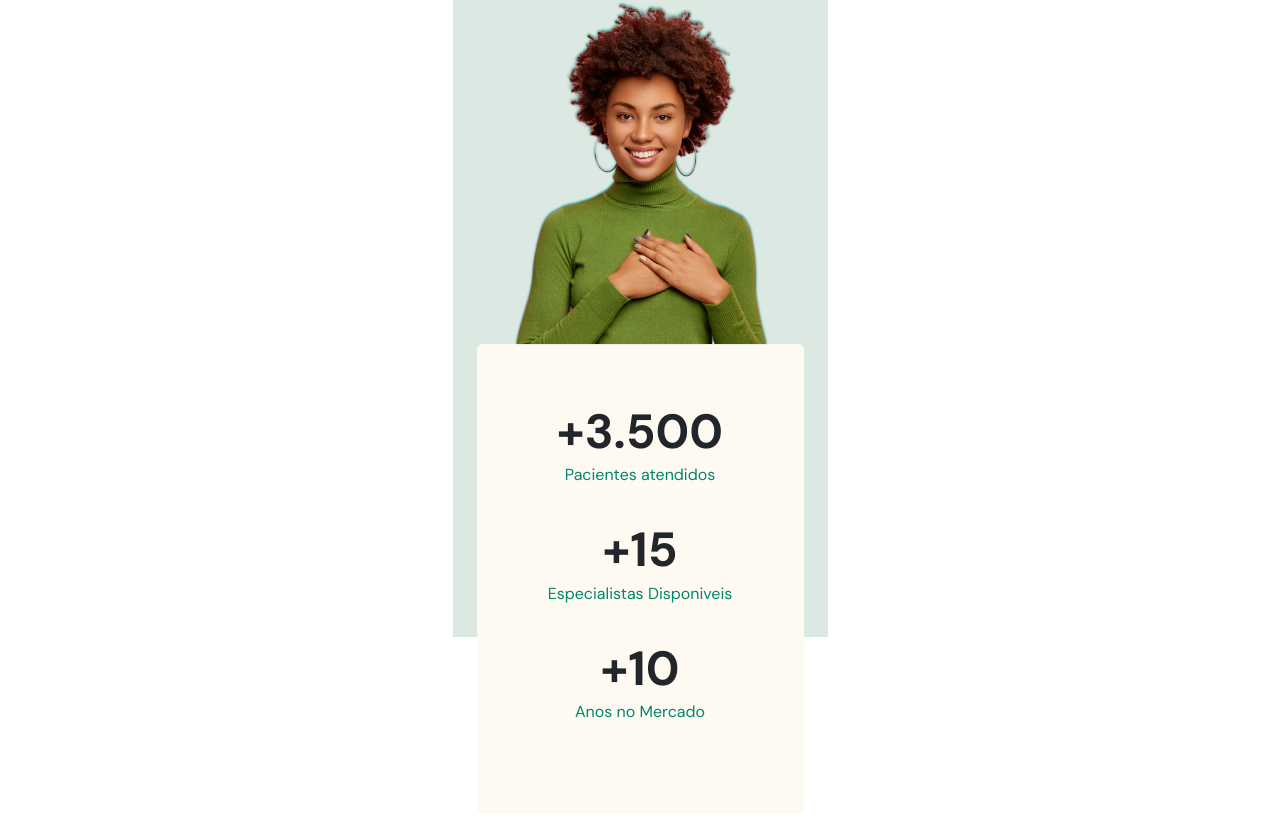
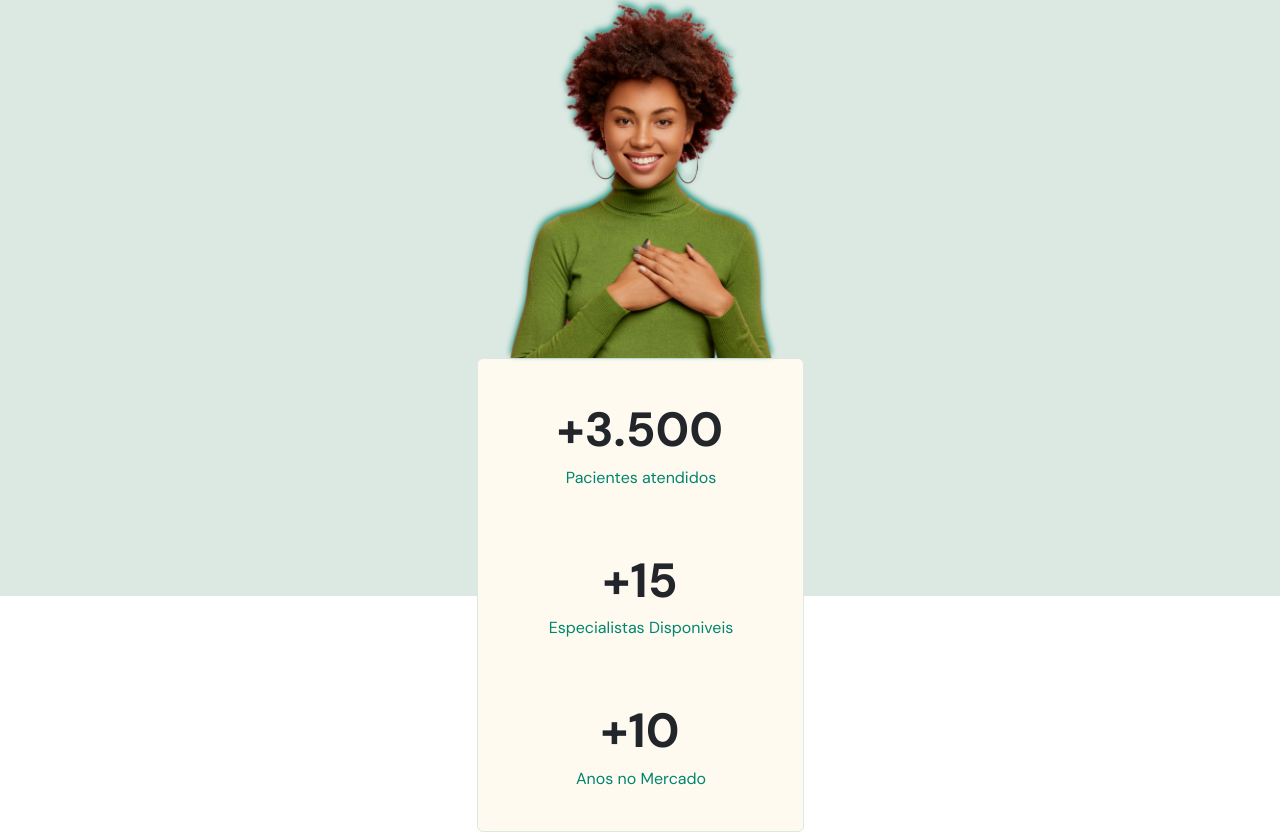
Before and after one commit to carlosaant/nlw-return, a plain HTML site: page index.html in a window 1280 px wide. Shown: the part 484-1316 px from the top of the page. Drawn offline with Linux system fonts and the light colour scheme.

Commit message:
ajustado div stats conforme figma, criado backgroud header::before

```diff
--- a/css/style.css
+++ b/css/style.css
@@ -16,9 +16,10 @@
   /* 62.5% == 10px aproximadamente */
   font-size: 62.5%;
   --primary-color: hsl(170, 100%, 26%);
-  --back-color: hsl(148, 23%, 89%);
   --headline: hsl(210, 11%, 15%);
   --paragraph: hsl(210, 9%, 31%);
+  --brand-beige: hsl(39, 100%, 97%);
+  --brand-green-light: hsl(148, 23%, 89%);
 }
 
 /* font-size: 1rem  - equivale a 100% do font-size definido no root*/
@@ -39,8 +40,6 @@ header {
 
   margin-left: auto;
   margin-right: auto;
-
-  background: var(--back-color);
 }
 
 h4 {
@@ -96,40 +95,75 @@ button {
   margin-bottom: 6rem;
 }
 
-img {
+header img {
+  width: 26.4rem;
   display: block;
   margin-left: auto;
   margin-right: auto;
 
-  /* filter: blur(1.8rem); */
-  filter: drop-shadow(0px -1px 1px var(--primary-color));
+  /* para posicionar a imagem um pouco para baixo, mexendo apenas o eixo do objeto dentro da "caixa" */
+  /* objetct-position: 0 2rem */
+
+  filter: drop-shadow(0px -3px 3px var(--primary-color));
 }
 
-.div-numbers {
+.div-stats {
   width: 32.7rem;
-  height: 47rem;
+  /* height: 47rem; */
 
-  background: #fffaf1;
+  background: var(--brand-beige);
+  /*
+  margin-left: auto;
+  margin-right: auto; */
+  /* pode ser substituido por margin-inline = atua sobre o eixo X */
+  margin-inline: auto;
 
-  margin-left: auto;
-  margin-right: auto;
+  /* para nao colocar o height */
+  /* block = atua sobre o eixo Y */
+  padding-block: 4rem;
+
   border-radius: 0.6rem;
+  border: 1px solid var(--brand-green-light);
 
   display: flex;
   flex-direction: column;
   justify-content: center;
-  align-items: center;
+  /* align-items: center; */
+
+  /* aplica separação nos elementos - 60px */
+  gap: 6rem;
 }
 
-.div-numbers p {
+.stat p {
   font-size: 1.6rem;
   line-height: 150%;
   color: var(--primary-color);
+
+  margin: 0;
 }
 
-.div-numbers h3 {
+.stat h3 {
   font-size: 4.8rem;
   line-height: 130%;
   color: var(--headline);
+  margin-bottom: 0.4rem;
 }
-/* -------------------------- */
+/* ------------------- aula 2 ---------------- */
+/* para fazer o backgroud atras do header ate a metade dos stats, conforme figma */
+header::before {
+  content: '';
+  /* 100vw pega toda largura da viewport da pagina */
+  width: 100vw;
+  height: 108rem;
+  background-color: var(--brand-green-light);
+  /* para o elemento aparecer, ele precisa ter um display */
+  display: block;
+
+  /* elemento colado nas extremidades da viewport */
+  position: absolute;
+  top: 0;
+  left: 0;
+
+  /* z-index: 0   - padrao de todo elemento */
+  z-index: -1;
+}
--- a/index.html
+++ b/index.html
@@ -42,13 +42,19 @@
         alt="Mulher Negra usando moletom verde e sorrindo"
       />
 
-      <div class="div-numbers">
+      <div class="div-stats">
+        <div class="stat">
           <h3>+3.500</h3>
           <p>Pacientes atendidos</p>
+        </div>
+        <div class="stat">
           <h3>+15</h3>
           <p>Especialistas Disponiveis</p>
+        </div>
+        <div class="stat">
           <h3>+10</h3>
           <p>Anos no Mercado</p>
+        </div>
       </div>
     </header>
   </body>
```
Lines whose indentation alone changed are shown as unchanged.
